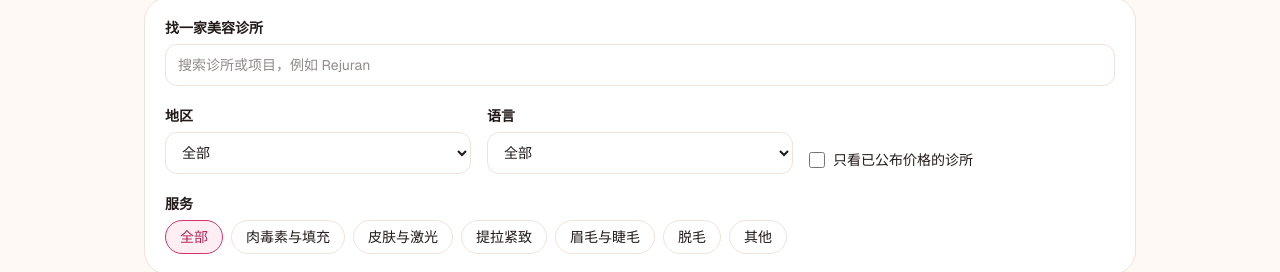
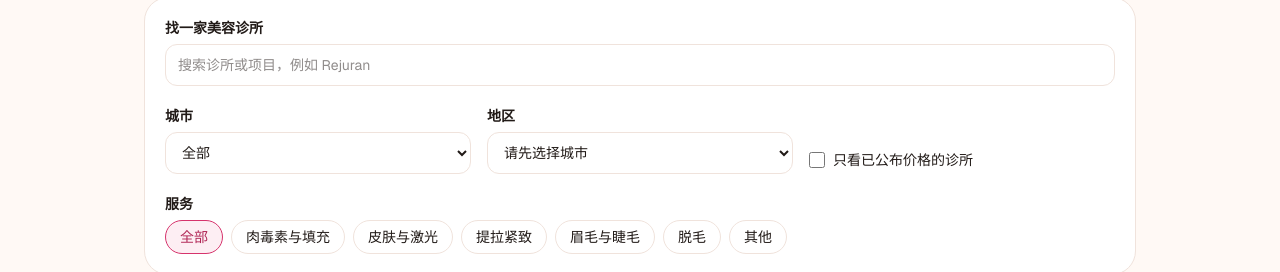
Before and after one commit to BrandyPiao1997/glow-sis, a Next.js app: page /browse in a window 1280 px wide. Shown: the part 286-558 px from the top of the page. Built offline with nearby package versions, Linux system fonts and the light colour scheme.

Commit message:
Browse filters: city then neighborhood (replaces neighborhood + language)

```diff
--- a/components/BrowseClinics.tsx
+++ b/components/BrowseClinics.tsx
@@ -268,10 +268,10 @@ function lowestMatchingPrice(
 
 export default function BrowseClinics({ t }: { t: Dict }) {
   const [query, setQuery] = useState("");
+  const [city, setCity] = useState("");
   const [neighborhood, setNeighborhood] = useState("");
   const [service, setService] = useState("");
   const [sub, setSub] = useState("");
-  const [language, setLanguage] = useState("");
   const [pricedOnly, setPricedOnly] = useState(false);
   const [expanded, setExpanded] = useState<string | null>(null);
   const [searchFocused, setSearchFocused] = useState(false);
@@ -395,22 +395,29 @@ export default function BrowseClinics({ t }: { t: Dict }) {
       .filter((label) => seen.has(label));
   }, [service]);
 
-  const allLanguages = useMemo(
-    () => [...new Set(CLINICS.flatMap((c) => c.languages))].sort(),
-    [],
-  );
+  // Cities, most clinics first; neighborhoods only within the chosen city.
+  const allCities = useMemo(() => {
+    const counts = new Map<string, number>();
+    for (const c of CLINICS) counts.set(c.city, (counts.get(c.city) ?? 0) + 1);
+    return [...counts.entries()]
+      .sort((a, b) => b[1] - a[1] || a[0].localeCompare(b[0]))
+      .map(([name]) => name);
+  }, []);
 
-  const allNeighborhoods = useMemo(
-    () => [...new Set(CLINICS.map((c) => c.neighborhood))].sort(),
-    [],
+  const cityNeighborhoods = useMemo(
+    () =>
+      city
+        ? [...new Set(CLINICS.filter((c) => c.city === city).map((c) => c.neighborhood))].sort()
+        : [],
+    [city],
   );
 
   const filtered = useMemo(() => {
     const q = query.trim().toLowerCase();
     const list = CLINICS.filter((c) => {
       if (pricedOnly && c.prices.length === 0) return false;
+      if (city && c.city !== city) return false;
       if (neighborhood && c.neighborhood !== neighborhood) return false;
-      if (language && !c.languages.includes(language)) return false;
       if (service && !c.services.some((s) => serviceMatchesCategory(s, service)))
         return false;
       if (sub) {
@@ -454,7 +461,7 @@ export default function BrowseClinics({ t }: { t: Dict }) {
       if (pa !== null && pb === null) return -1;
       return a.name.localeCompare(b.name);
     });
-  }, [query, neighborhood, service, sub, language, pricedOnly, t]);
+  }, [query, city, neighborhood, service, sub, pricedOnly, t]);
 
   const inputCls =
     "w-full rounded-xl border border-line bg-white px-3 py-2.5 text-sm outline-none focus:border-brand focus:ring-2 focus:ring-brand-soft";
@@ -544,6 +551,27 @@ export default function BrowseClinics({ t }: { t: Dict }) {
 
         <div className="mt-5 grid gap-4 sm:grid-cols-3">
           <div>
+            <label className={labelCls} htmlFor="browse_city">
+              {t.browseCity}
+            </label>
+            <select
+              id="browse_city"
+              className={inputCls}
+              value={city}
+              onChange={(e) => {
+                setCity(e.target.value);
+                setNeighborhood("");
+              }}
+            >
+              <option value="">{t.browseAll}</option>
+              {allCities.map((n) => (
+                <option key={n} value={n}>
+                  {n}
+                </option>
+              ))}
+            </select>
+          </div>
+          <div>
             <label className={labelCls} htmlFor="browse_neighborhood">
               {t.browseNeighborhood}
             </label>
@@ -551,30 +579,13 @@ export default function BrowseClinics({ t }: { t: Dict }) {
               id="browse_neighborhood"
               className={inputCls}
               value={neighborhood}
+              disabled={!city}
               onChange={(e) => setNeighborhood(e.target.value)}
             >
-              <option value="">{t.browseAll}</option>
-              {allNeighborhoods.map((n) => (
+              <option value="">{city ? t.browseAll : t.browseSelectCityFirst}</option>
+              {cityNeighborhoods.map((n) => (
                 <option key={n} value={n}>
                   {n}
-                </option>
-              ))}
-            </select>
-          </div>
-          <div>
-            <label className={labelCls} htmlFor="browse_language">
-              {t.browseLanguage}
-            </label>
-            <select
-              id="browse_language"
-              className={inputCls}
-              value={language}
-              onChange={(e) => setLanguage(e.target.value)}
-            >
-              <option value="">{t.browseAll}</option>
-              {allLanguages.map((l) => (
-                <option key={l} value={l}>
-                  {l}
                 </option>
               ))}
             </select>
--- a/lib/i18n.ts
+++ b/lib/i18n.ts
@@ -37,6 +37,8 @@ const en = {
   browseTrending: "Trending",
   browseSuggestions: "Suggestions",
   browseNeighborhood: "Neighborhood",
+  browseCity: "City",
+  browseSelectCityFirst: "Select a city first",
   browseService: "Service",
   browseTreatment: "Treatment",
   // Category pills and sub-treatment pills are a fixed taxonomy, so their
@@ -389,6 +391,8 @@ const zh: Dict = {
   browseTrending: "热门搜索",
   browseSuggestions: "相关推荐",
   browseNeighborhood: "地区",
+  browseCity: "城市",
+  browseSelectCityFirst: "请先选择城市",
   browseService: "服务",
   browseTreatment: "具体项目",
   serviceNames: {
@@ -713,6 +717,8 @@ const ko: Dict = {
   browseTrending: "인기 검색",
   browseSuggestions: "추천 검색어",
   browseNeighborhood: "지역",
+  browseCity: "도시",
+  browseSelectCityFirst: "도시를 먼저 선택하세요",
   browseService: "서비스",
   browseTreatment: "시술",
   serviceNames: {
```
Also changed, not shown: data/seed-clinics.json.
